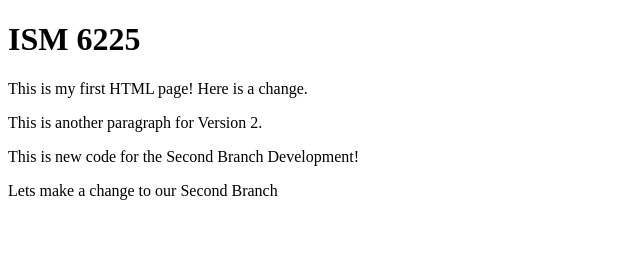
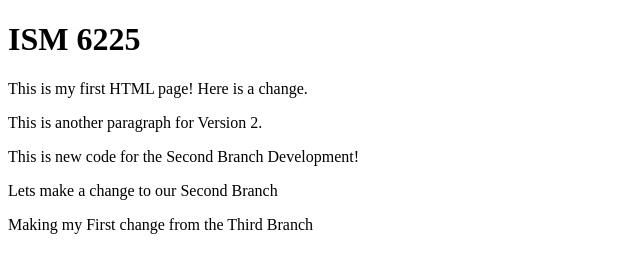
Before and after one commit to Shambhavi1529/ISM6225-Practice, a plain HTML site: page index.html in a window 1280 px wide. Shown: the whole page, without its empty margins (0-640 px from the left). Drawn offline with Linux system fonts and the light colour scheme.

Commit message:
V1 Third Branch

```diff
--- a/index.html
+++ b/index.html
@@ -7,5 +7,6 @@
         <p>This is another paragraph for Version 2.</p>
         <p>This is new code for the Second Branch Development!</p>
         <p>Lets make a change to our Second Branch</p>
+        <p>Making my First change from the Third Branch</p>
     </body>
 </html>
```
